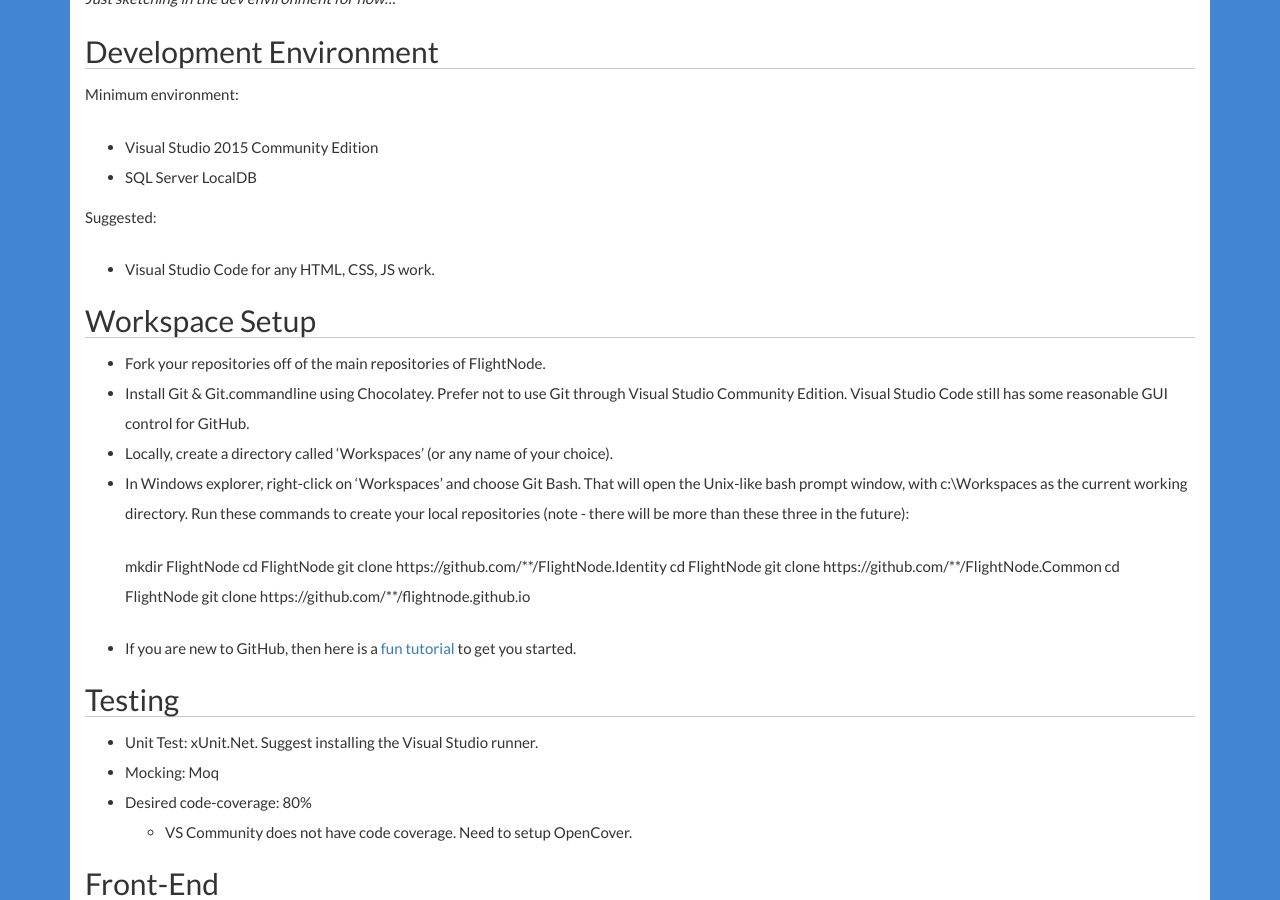
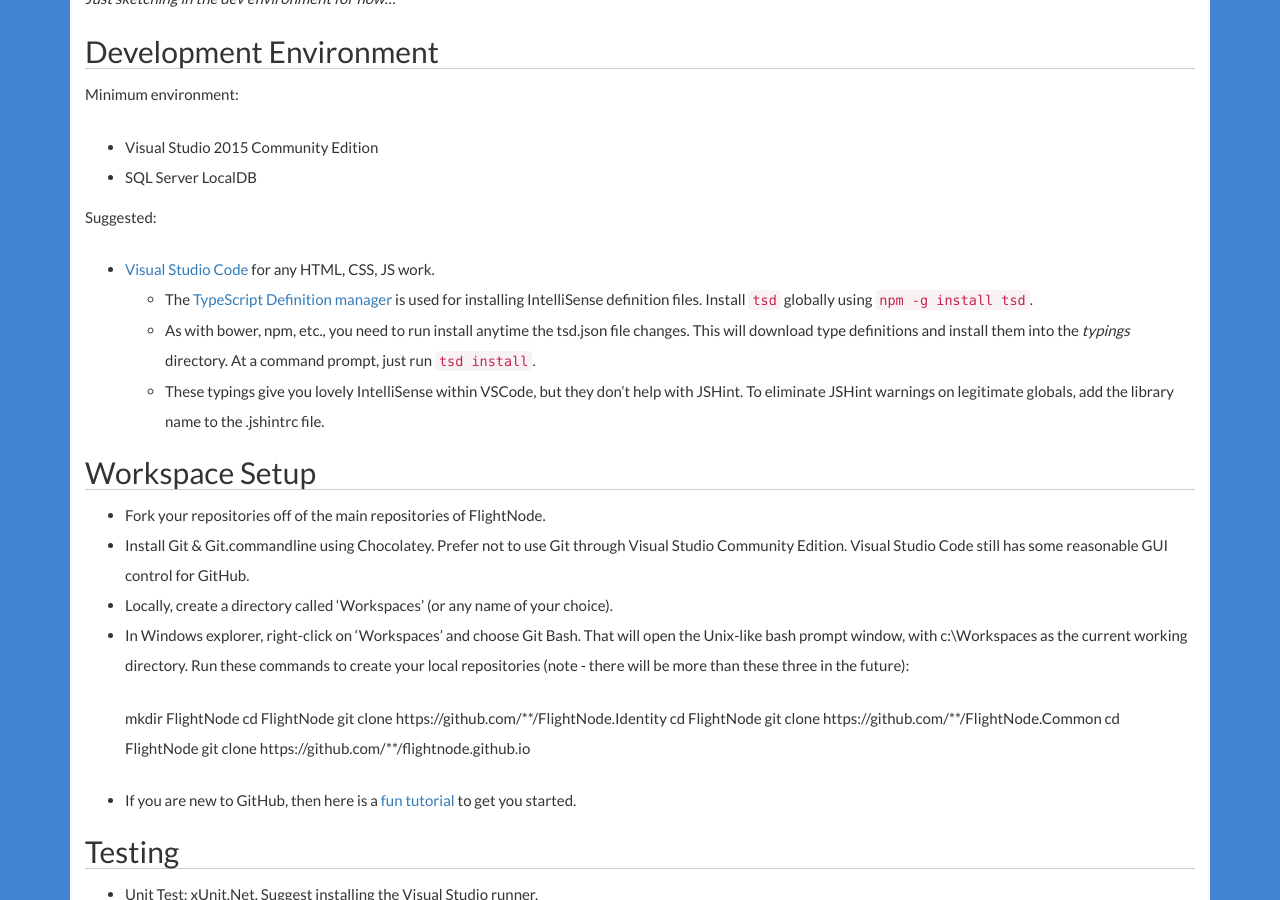
Before and after one commit to kpunjani/flightnode.github.io, a Jekyll site: the page built from coding/toolkit.md, in a window 1280 px wide and 900 px high, scrolled down 337 px. Built offline with Jekyll 4.4.1, drawn with Linux system fonts in a browser that asks for light colours; nearby versions of some CDN libraries.

Commit message:
Instructions on installing tsd files.

```diff
--- a/coding/toolkit.md
+++ b/coding/toolkit.md
@@ -18,7 +18,15 @@
 
 Suggested:
 
-* Visual Studio Code for any HTML, CSS, JS work.
+* [Visual Studio Code](https://code.visualstudio.com/Docs) for any HTML, CSS, JS work.
+  * The [TypeScript Definition manager](http://definitelytyped.org/tsd/) is used for installing
+    IntelliSense definition files. Install `tsd` globally using `npm -g install tsd`.
+  * As with bower, npm, etc., you need to run install anytime the tsd.json file changes. This
+    will download type definitions and install them into the *typings* directory. At a command
+    prompt, just run `tsd install`.
+  * These typings give you lovely IntelliSense within VSCode, but they don't help with JSHint.
+    To eliminate JSHint warnings on legitimate globals, add the library name to the .jshintrc
+    file.
 
 ## Workspace Setup
 
```
